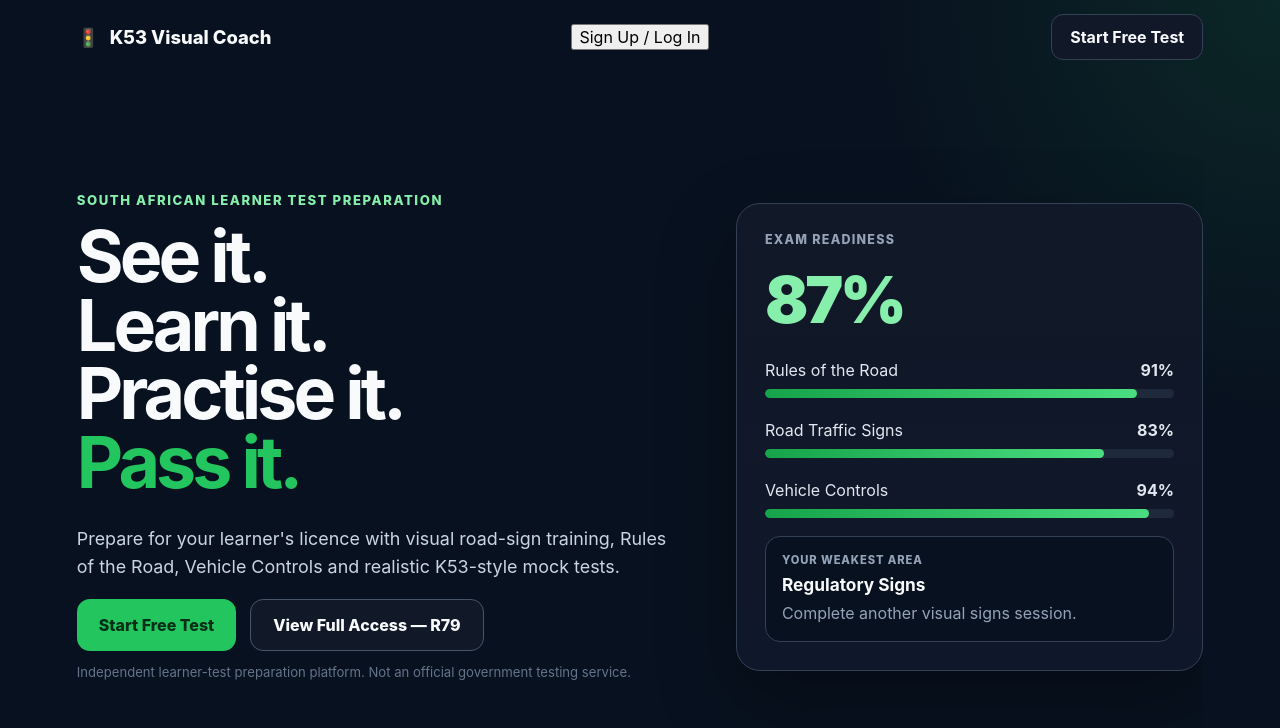
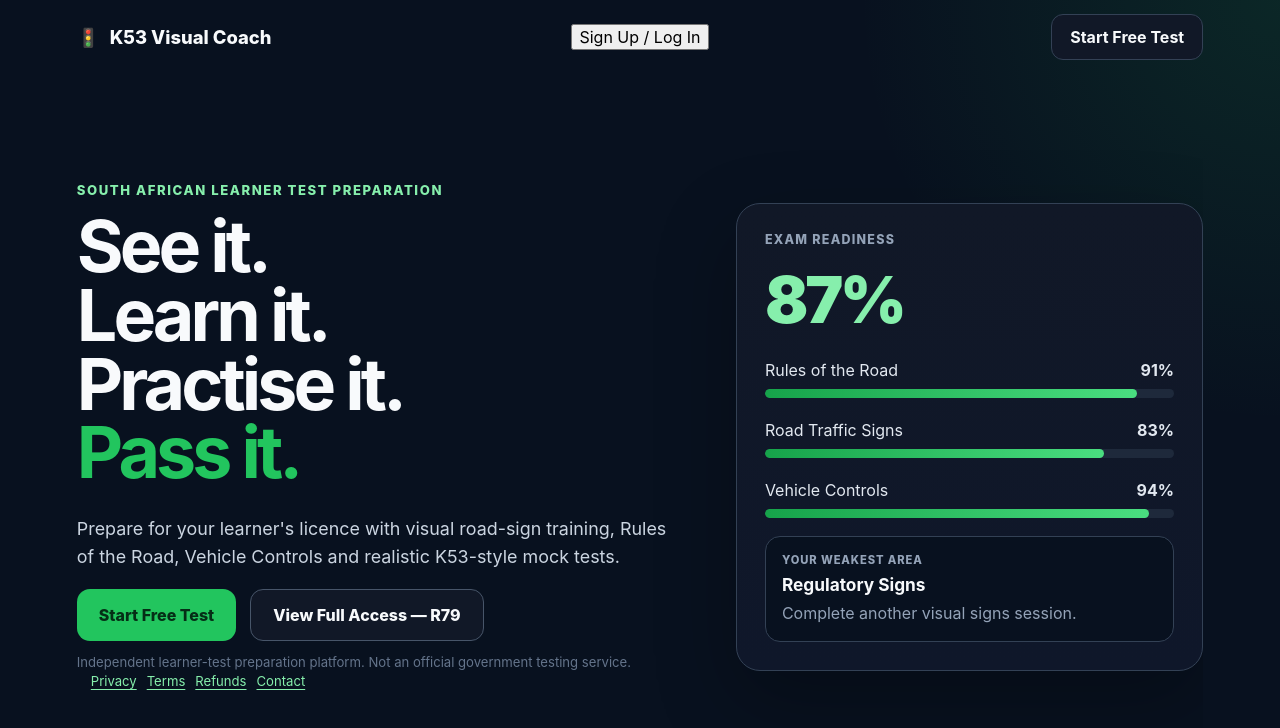
Before and after one commit to ELROYP10/k53-visual-coach, a React (Vite) app: page / in a window 1280 px wide. Shown: the top 728 px of the page. Built offline with nearby package versions, Linux system fonts and the light colour scheme; no server answers.

Commit message:
Link legal pages from the production homepage

```diff
--- a/src/App.jsx
+++ b/src/App.jsx
@@ -5,7 +5,15 @@
 import Dashboard from "./components/Dashboard";
 import AccountGate from "./components/AccountGate";
 import MistakePractice from "./components/MistakePractice";
+import LegalCenter from "./components/LegalCenter";
 import { supabase } from "./lib/supabase";
+
+const LEGAL_PAGES = ["privacy", "terms", "refunds", "contact"];
+
+const getLegalPage = () => {
+  const page = window.location.hash.slice(1);
+  return LEGAL_PAGES.includes(page) ? page : null;
+};
 
 function App() {
   const [showTest, setShowTest] = useState(false);
@@ -22,6 +30,13 @@
   const [profileLoading, setProfileLoading] = useState(true);
   const [paymentLoading, setPaymentLoading] = useState(false);
   const [paymentNotice, setPaymentNotice] = useState(null);
+  const [legalPage, setLegalPage] = useState(getLegalPage);
+
+  useEffect(() => {
+    const syncLegalPage = () => setLegalPage(getLegalPage());
+    window.addEventListener("hashchange", syncLegalPage);
+    return () => window.removeEventListener("hashchange", syncLegalPage);
+  }, []);
 
   useEffect(() => {
     supabase.auth.getSession().then(({ data }) => {
@@ -243,6 +258,25 @@
       setPaymentLoading(false);
     }
   };
+
+  const openLegalPage = (page) => {
+    window.location.hash = page;
+  };
+
+  const closeLegalPage = () => {
+    window.history.pushState(null, "", window.location.pathname + window.location.search);
+    setLegalPage(null);
+  };
+
+if (legalPage) {
+  return (
+    <LegalCenter
+      page={legalPage}
+      onNavigate={openLegalPage}
+      onHome={closeLegalPage}
+    />
+  );
+}
 
 if (showDashboard && user && !hasPremiumAccess) {
   return (
@@ -576,6 +610,12 @@
           <p className="disclaimer">
             Independent learner-test preparation platform.
             Not an official government testing service.
+            <span className="legal-home-links">
+              <button onClick={() => openLegalPage("privacy")}>Privacy</button>
+              <button onClick={() => openLegalPage("terms")}>Terms</button>
+              <button onClick={() => openLegalPage("refunds")}>Refunds</button>
+              <button onClick={() => openLegalPage("contact")}>Contact</button>
+            </span>
           </p>
         </div>
 
```
